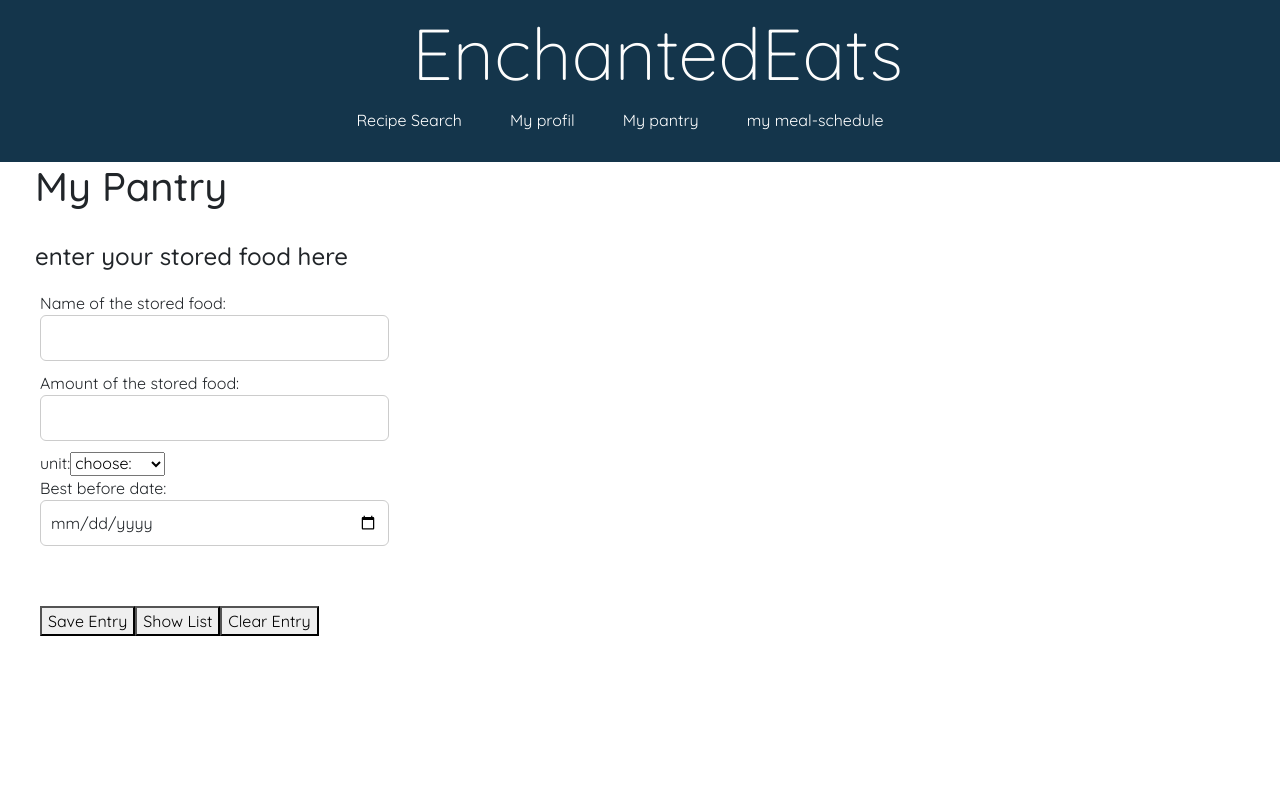
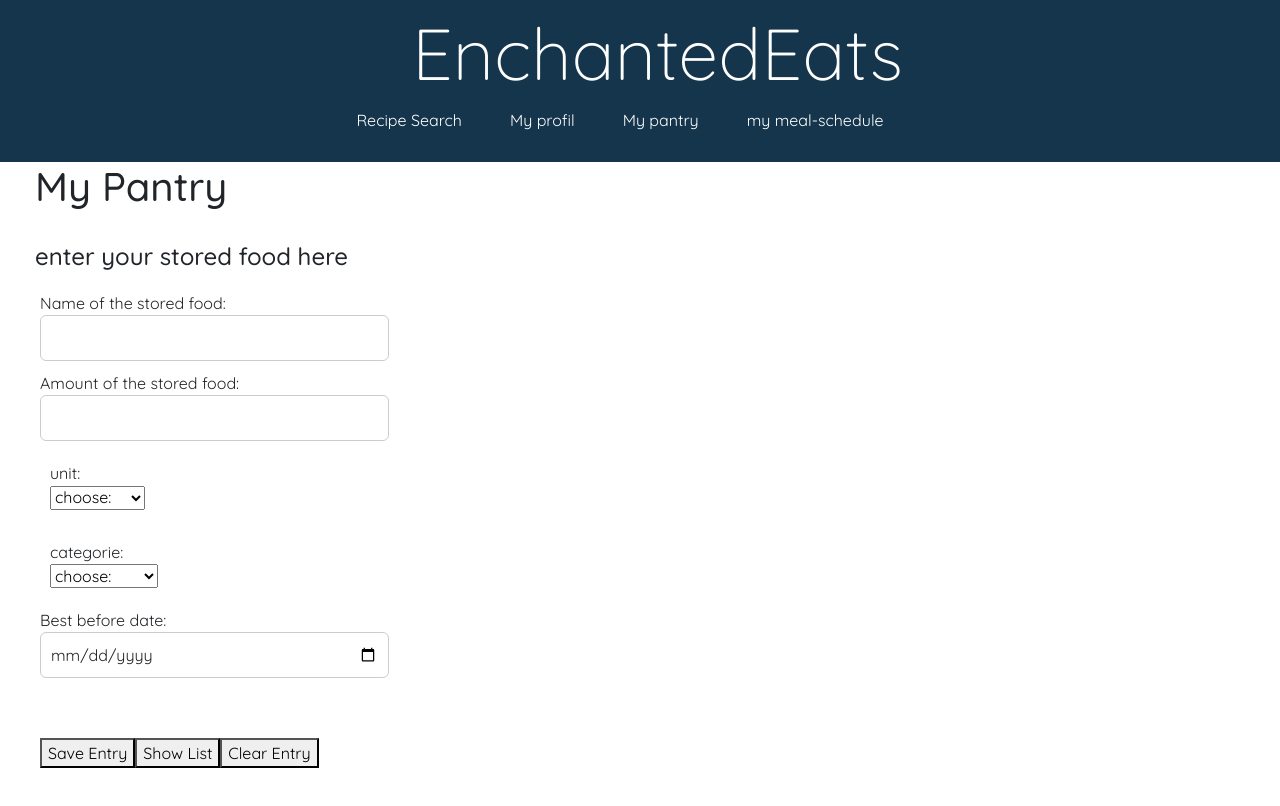
Before and after one commit to saskiamellies/rezept-softwaretchnik, a React (Create React App) app: page /mypantry in a window 1280 px wide. Shown: the top 806 px of the page. Built offline with nearby package versions, Linux system fonts and the light colour scheme.

Commit message:
mypantry update
categorie dropdown btn erstellt

```diff
--- a/src/components/MyPantry.jsx
+++ b/src/components/MyPantry.jsx
@@ -5,7 +5,7 @@ import MyPantryList from "./MyPantryList";
 export default function MyPantry() {
   const [foodList, setFoodList] = useState(JSON.parse(localStorage.getItem("foodList")) || []);
   const [showList, setShowList] = useState(false);
-  const [newEntry, setNewEntry] = useState({ name: "", amount: "", unit: "", bestBefore: "" });
+  const [newEntry, setNewEntry] = useState({ name: "", amount: "", unit: "", categorie: "", bestBefore: "" });
 
   const handleInputText = (value, property) => {
     setNewEntry((prevEntry) => ({ ...prevEntry, [property]: value.trim() }));
@@ -34,6 +34,7 @@ export default function MyPantry() {
       name: newEntry.name.trim(),
       amount: newEntry.amount.trim(),
       unit: newEntry.unit,
+      categorie: newEntry.categorie,
       bestBefore: formatBestBefore(newEntry.bestBefore),
     };
 
@@ -74,7 +75,6 @@ export default function MyPantry() {
     return formattedDate;
   };
 
-  // ... (der Rest des Codes bleibt unverändert)
 
   return (
     <div className="Food">
@@ -85,6 +85,7 @@ export default function MyPantry() {
         onTypingName={(value) => handleInputText(value, "name")}
         onTypingAmount={(value) => handleInputText(value, "amount")}
         onTypingUnit={(value) => handleInputText(value, "unit")}
+        onTypingCategorie={(value) => handleInputText(value, "categorie")}
         onTypingDate={(value) => handleInputText(value, "bestBefore")}
         newEntry={newEntry} // Übergeben Sie die aktuellen Werte an das Eingabefeld
       />
--- a/src/components/MyPantryInput.jsx
+++ b/src/components/MyPantryInput.jsx
@@ -1,4 +1,4 @@
-const MyPantryInput = ({ onTypingName, onTypingAmount, onTypingUnit, onTypingDate }) => {
+const MyPantryInput = ({ onTypingName, onTypingAmount, onTypingUnit, onTypingCategorie, onTypingDate }) => {
   return (
     <div className="input-container2">
       <div>
@@ -9,8 +9,10 @@ const MyPantryInput = ({ onTypingName, onTypingAmount, onTypingUnit, onTypingDat
         <label>Amount of the stored food:</label><span/>
         <input type="text" onChange={(e) => onTypingAmount(e.target.value)} className="form-control"></input>
 
-        <form name="terminauswahl" method="post">
-          <label>unit:</label>
+        </div>
+        <div className="dropdown">
+        <label>unit:</label>
+        <form name="chooseunit" method="post">
           <select id="unit" onChange={(e) => onTypingUnit(e.target.value)}>
             <option value="--">choose:</option>
             <option value="kg">kilograms</option>
@@ -20,7 +22,20 @@ const MyPantryInput = ({ onTypingName, onTypingAmount, onTypingUnit, onTypingDat
             <option value="pck">packs</option>
           </select>
         </form>
+        </div>
 
+        <div className="dropdown">
+          <label>categorie:</label>
+        <form name="choosecategorie" method="post">
+          <select id="categorie" onChange={(e) => onTypingCategorie(e.target.value)}>
+            <option value="--">choose:</option>
+            <option value="frozen">frozen food</option>
+            <option value="chilled">fridge</option>
+            <option value="preserve">preserve</option>
+             <option value="dry">store dry</option>
+            <option value="beverage">beverage</option>
+          </select>
+        </form>
       </div>
       <div>
         <label>Best before date:</label><span/>
--- a/src/components/MyPantryList.jsx
+++ b/src/components/MyPantryList.jsx
@@ -20,7 +20,7 @@ const MyPantryList = ({ foodList, onDelete }) => {
     return null; // Wenn die Liste leer ist, nichts anzeigen
   }
 
-  const columnHeaders = ["ID", "Name", "Amount", "Unit", "Best Before Date", "Actions"];
+  const columnHeaders = ["ID", "Name", "Amount", "Unit", "Categorie", "Best Before Date", "Actions"];
 
   return (
     <div className="card-container" style={{ marginBottom: "20px"}}>
@@ -39,6 +39,7 @@ const MyPantryList = ({ foodList, onDelete }) => {
               <td>{foodItem.name}</td>
               <td>{foodItem.amount}</td>
               <td>{foodItem.unit}</td>
+              <td>{foodItem.categorie}</td>
               <td>{foodItem.bestBefore}</td>
               <td>
 
--- a/src/style.css
+++ b/src/style.css
@@ -194,4 +194,11 @@ padding-right: 3%;
 width: 16%;
 }
 
+.dropdown{
+  width: 30%;
+  padding: 10px;
+  margin-bottom: 10px;
+
+}
+
 /* bis hier von Jan hinzugefügt*/
```
